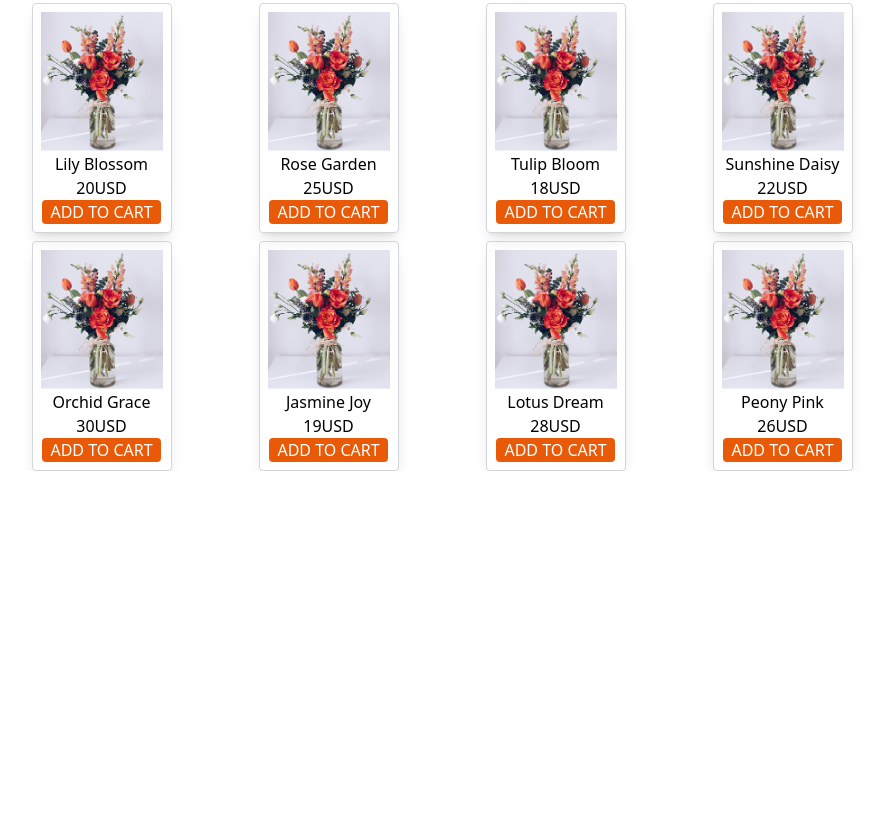
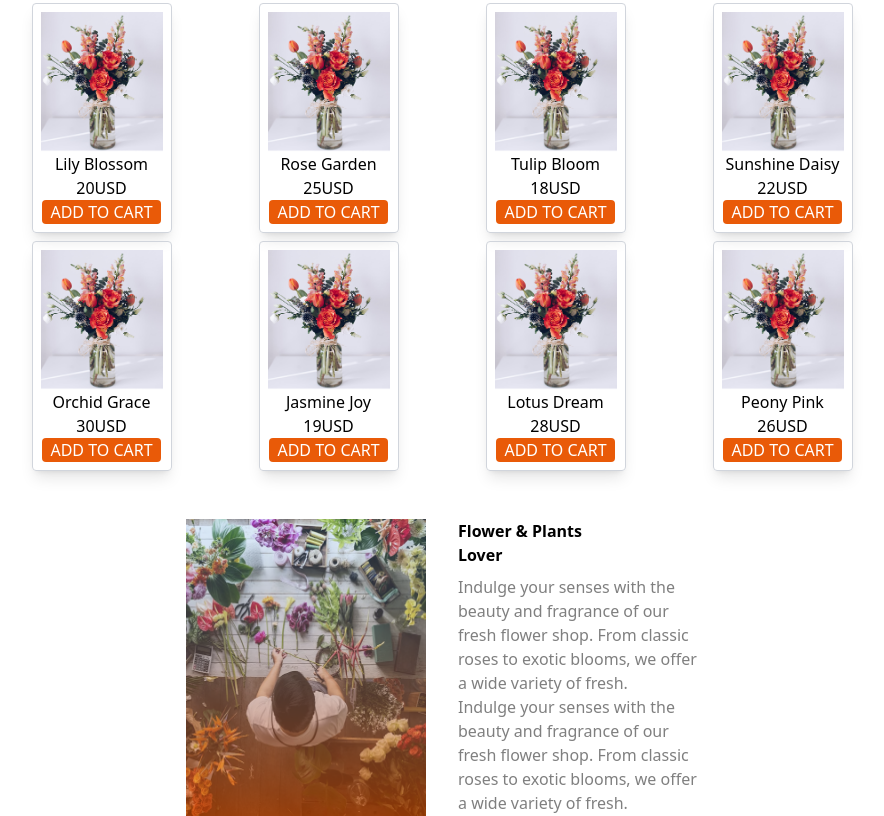
Before and after one commit to AlaminRifat123/my-second-assignment, a plain HTML site: page index.html in a window 1280 px wide. Shown: the part 609-1425 px from the top of the page, without its empty margins (198-1082 px from the left). Before the commit the page ends 1080 px from the top, so only its background shows below. Drawn offline with nearby package versions, Linux system fonts and the light colour scheme.

Commit message:
added plants lover section

```diff
--- a/index.html
+++ b/index.html
@@ -131,6 +131,35 @@
 
                           </div>
 
+                          <!-- Plants Lover Section -->
+                             <section class="flex flex-col md:flex-row justify-center items-center gap-8 mx-auto mt-12">
+
+                             <div>
+                                <img src="assets/flower-store.png" alt="" class="w-[240px] h-[297px]">
+                            </div>
+
+
+                             <div class="max-w-[240px] max-h-[297px] overflow-hidden">
+
+                                <div  class="title font-bold">Flower & Plants<br>Lover
+                            </div>
+                                <div>
+                                <ul class="text-[#000000]/50 mt-2">
+                                    <li>
+                                        Indulge your senses with the beauty and fragrance of our fresh flower shop. From classic roses to exotic blooms, we offer a wide variety of fresh.
+                                     </li>
+                                     <li>
+                                        Indulge your senses with the beauty and fragrance of our fresh flower shop. From classic roses to exotic blooms, we offer a wide variety of fresh.
+                                     </li>
+                                     <li>
+                                        Indulge your senses with the beauty and fragrance of our fresh flower shop. From classic roses to exotic blooms, we offer a wide variety of fresh.
+                                     </li>
+
+                                </ul>
+                                </div>
+
+                            </div>
+                          </section>
 
 
 
```
